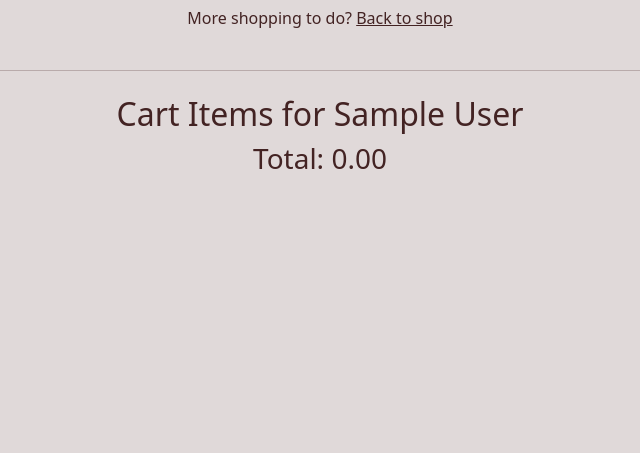
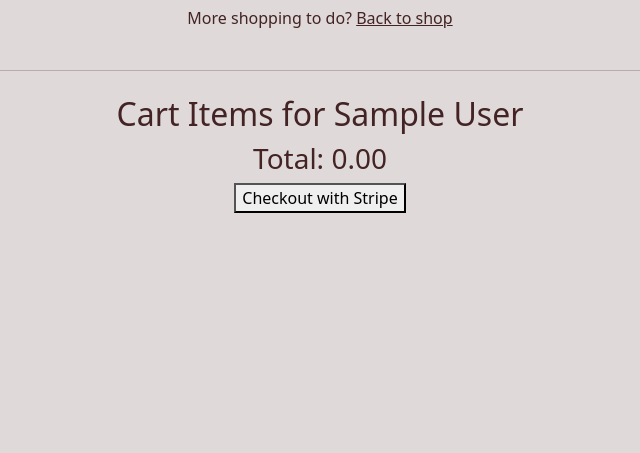
Before and after one commit to mcshanem/mikes-shop, a Flask app: page /checkout in a window 1280 px wide. Shown: the part 173-626 px from the top of the page, without its empty margins (320-960 px from the left). Run offline with Flask 3, Linux system fonts and the light colour scheme; the visitor is signed in with stand-in values (Sample User, id 1); data that the repository does not hold is empty; some libraries are stand-ins or nearby versions.

Commit message:
Add Stripe connections to project

```diff
--- a/db.py
+++ b/db.py
@@ -26,6 +26,7 @@ class Item(db.Model):
     description: Mapped[str] = mapped_column(String(1000), nullable=False)
     image_filename: Mapped[str] = mapped_column(String(500), nullable=False)
     price: Mapped[float]
+    stripe_product_id: Mapped[str] = mapped_column(String(100))
 
 
 class CartItem(db.Model):
--- a/main.py
+++ b/main.py
@@ -13,6 +13,7 @@ from forms import LoginForm, RegisterForm, AddToCartForm
 from db import db, User, Item, CartItem
 from werkzeug.security import generate_password_hash, check_password_hash
 from sqlalchemy.exc import IntegrityError
+import stripe
 
 # Load variables from .env file
 load_dotenv()
@@ -34,6 +35,9 @@ with app.app_context():
 login_manager = LoginManager()
 login_manager.init_app(app)
 login_manager.login_view = "login"
+
+# Set the Stripe API Key
+stripe.api_key = os.environ.get("STRIPE_API_KEY")
 
 
 @login_manager.user_loader
@@ -94,6 +98,34 @@ def checkout():
     )
 
 
+@app.route("/create-checkout-session", methods=["POST"])
+def create_checkout_session():
+    try:
+        checkout_session = stripe.checkout.Session.create(
+            line_items=[
+                {
+                    # Provide the exact Price ID (for example, price_1234) of the product you want to sell
+                    "price": "price_1TH8fGPosLaAE8XrMBMQW889",
+                    "quantity": 1,
+                },
+                {
+                    "price_data": {
+                        "currency": "USD",
+                        "product": "prod_UGRa8ela2Q9VJ4",
+                        "unit_amount": 199,
+                    },
+                    "quantity": 1,
+                },
+            ],
+            mode="payment",
+            success_url="https://www.google.com/",
+        )
+    except Exception as e:
+        return str(e)
+
+    return redirect(checkout_session.url, code=303)
+
+
 @app.route("/login", methods=["GET", "POST"])
 def login():
     print("In login view")
--- a/templates/checkout.html
+++ b/templates/checkout.html
@@ -11,7 +11,8 @@
         {% for cart_item in cart_items %}
         <div class="row justify-content-center">
             <div class="col-1">
-                <img src="{{ url_for('static', filename='img/' + cart_item.item.image_filename) }}" class="img-thumbnail">
+                <img src="{{ url_for('static', filename='img/' + cart_item.item.image_filename) }}"
+                     class="img-thumbnail">
             </div>
             <div class="col-3">
                 {{ cart_item.item.name }}
@@ -29,6 +30,9 @@
         {% endfor %}
     </div>
     <h3>Total: {{ '%0.2f' % total_price }}</h3>
+    <form action="{{ url_for('create_checkout_session') }}" method="POST">
+        <button type="submit" id="checkout-button">Checkout with Stripe</button>
+    </form>
 </div>
 
 {% include "footer.html" %}
```
